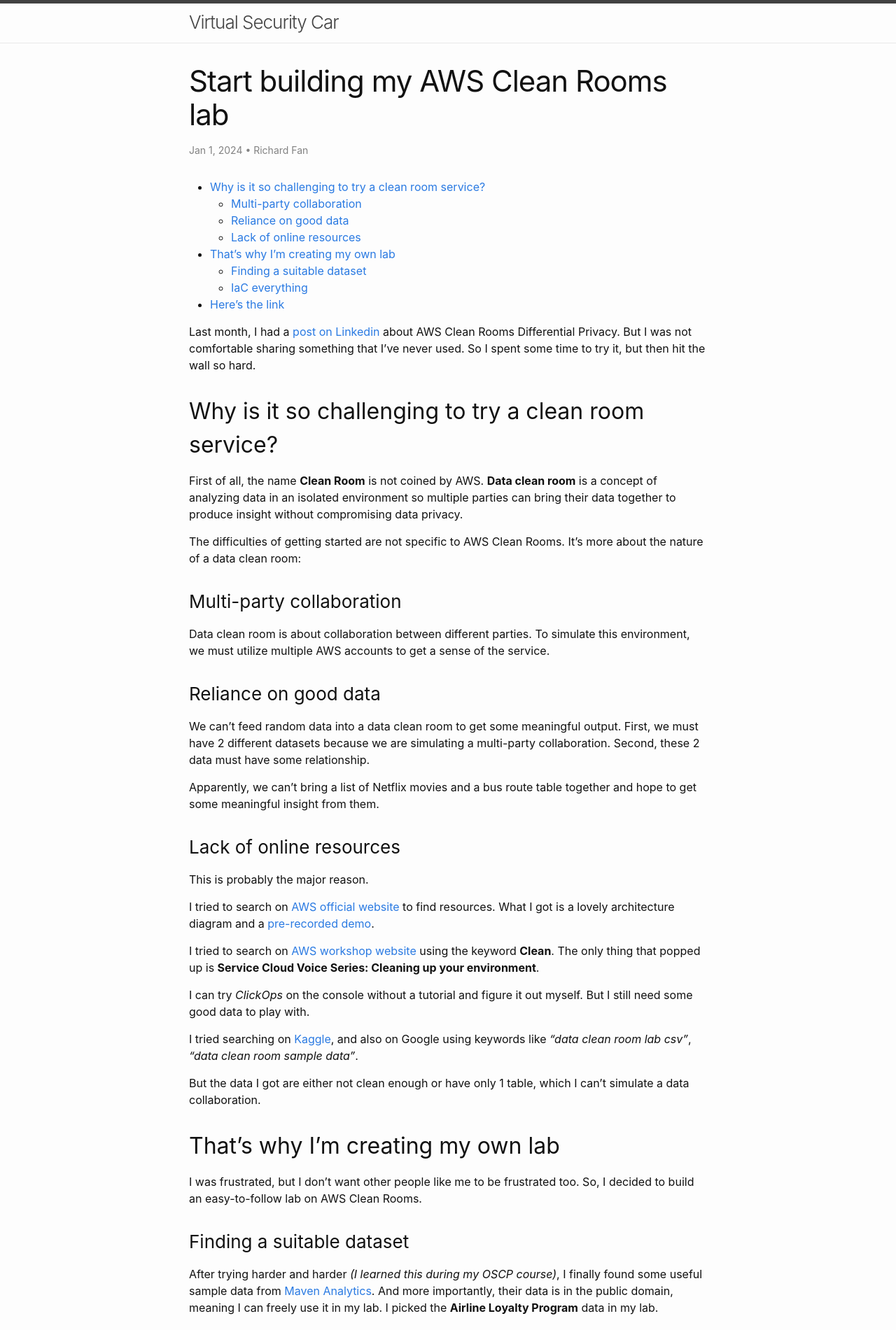
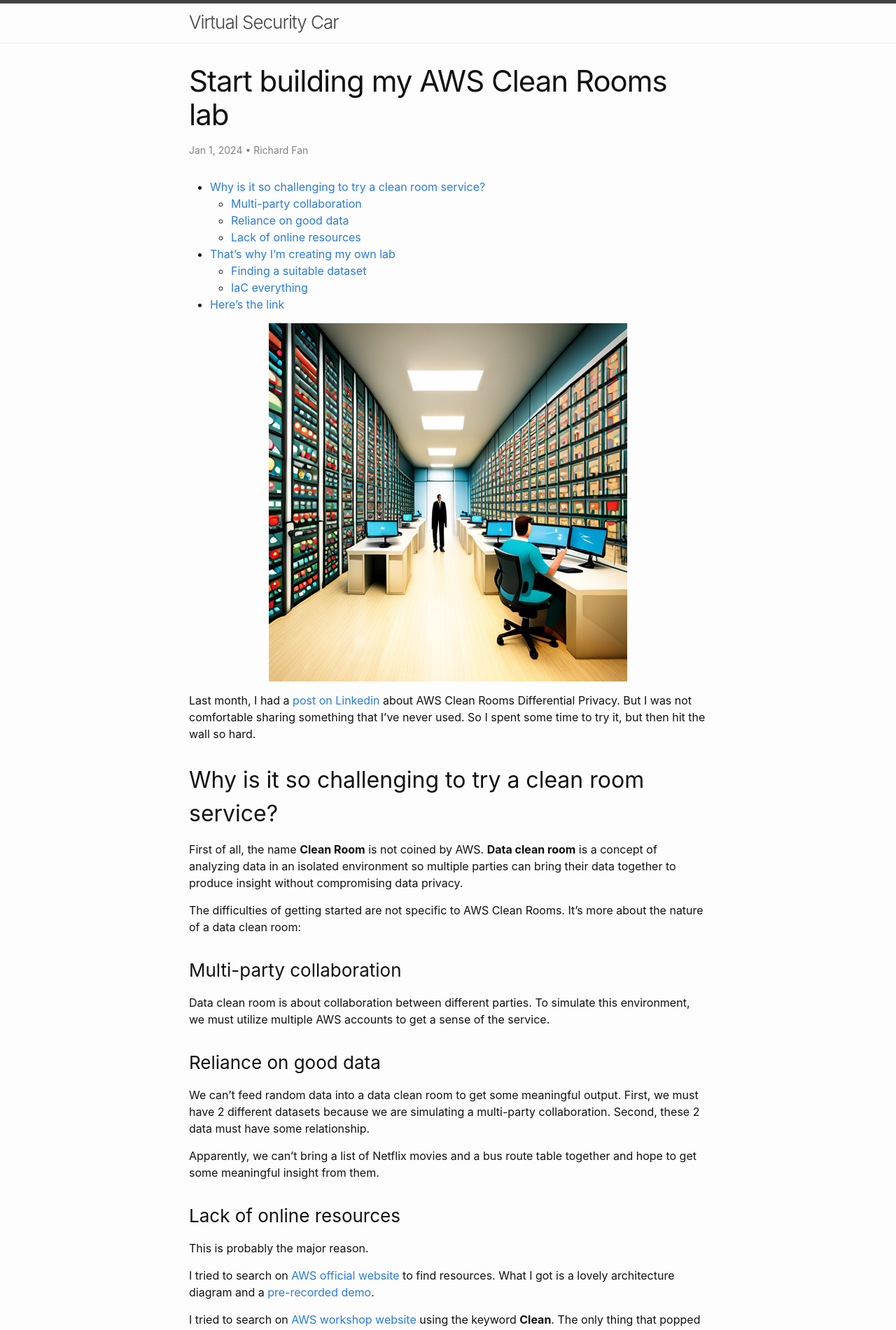
Before and after one commit to richardfan1126/richardfan1126.github.io, a Jekyll site: the page built from _posts/2024-01-01-start-building-my-aws-clean-rooms-lab.markdown, in a window 1280 px wide. Shown: the top 1901 px of the page at 70% size. Built offline with Jekyll 4.4.1, drawn with Linux system fonts in a browser that asks for light colours; comment, search, counter and statistics services are not loaded.

Commit message:
Add cover image to "Start building my AWS Clean Rooms lab"

```diff
--- a/_posts/2024-01-01-start-building-my-aws-clean-rooms-lab.markdown
+++ b/_posts/2024-01-01-start-building-my-aws-clean-rooms-lab.markdown
@@ -6,7 +6,9 @@
 toc:    true
 ---
 
- Last month, I had a [post on Linkedin](https://www.linkedin.com/posts/richardfan1126_from-privacy-to-partnership-the-royal-society-activity-7142354202655084544-ikbi){:target="_blank"} about AWS Clean Rooms Differential Privacy. But I was not comfortable sharing something that I've never used. So I spent some time to try it, but then hit the wall so hard.
+![Cover image](/assets/images/90acd2d7-dda6-4af5-8da1-7efe67122714.png){:style="display:block; margin-left:auto; margin-right:auto"}
+
+Last month, I had a [post on Linkedin](https://www.linkedin.com/posts/richardfan1126_from-privacy-to-partnership-the-royal-society-activity-7142354202655084544-ikbi){:target="_blank"} about AWS Clean Rooms Differential Privacy. But I was not comfortable sharing something that I've never used. So I spent some time to try it, but then hit the wall so hard.
 
 ## Why is it so challenging to try a clean room service?
 
```
Also changed, not shown: assets/images/90acd2d7-dda6-4af5-8da1-7efe67122714.png (added).
